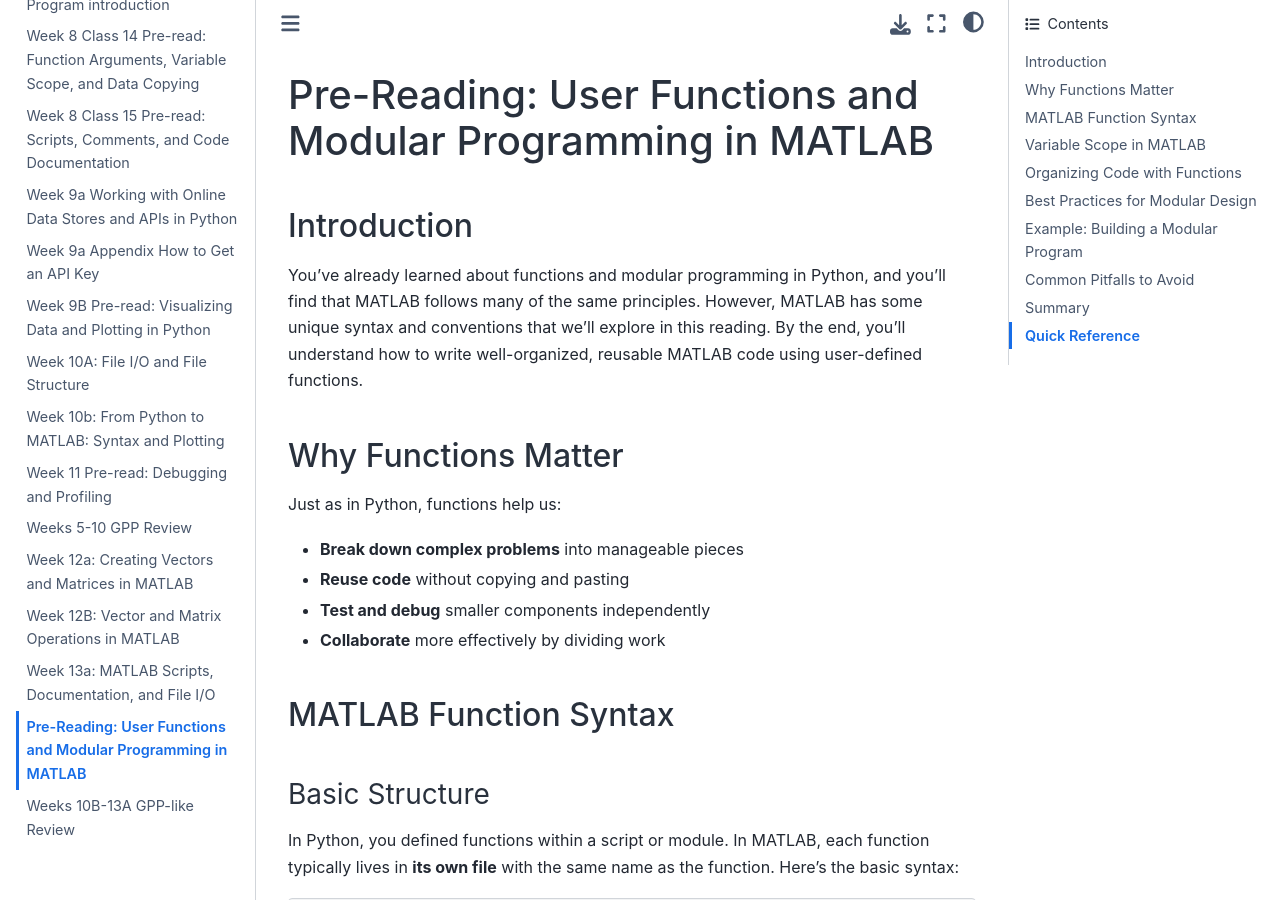
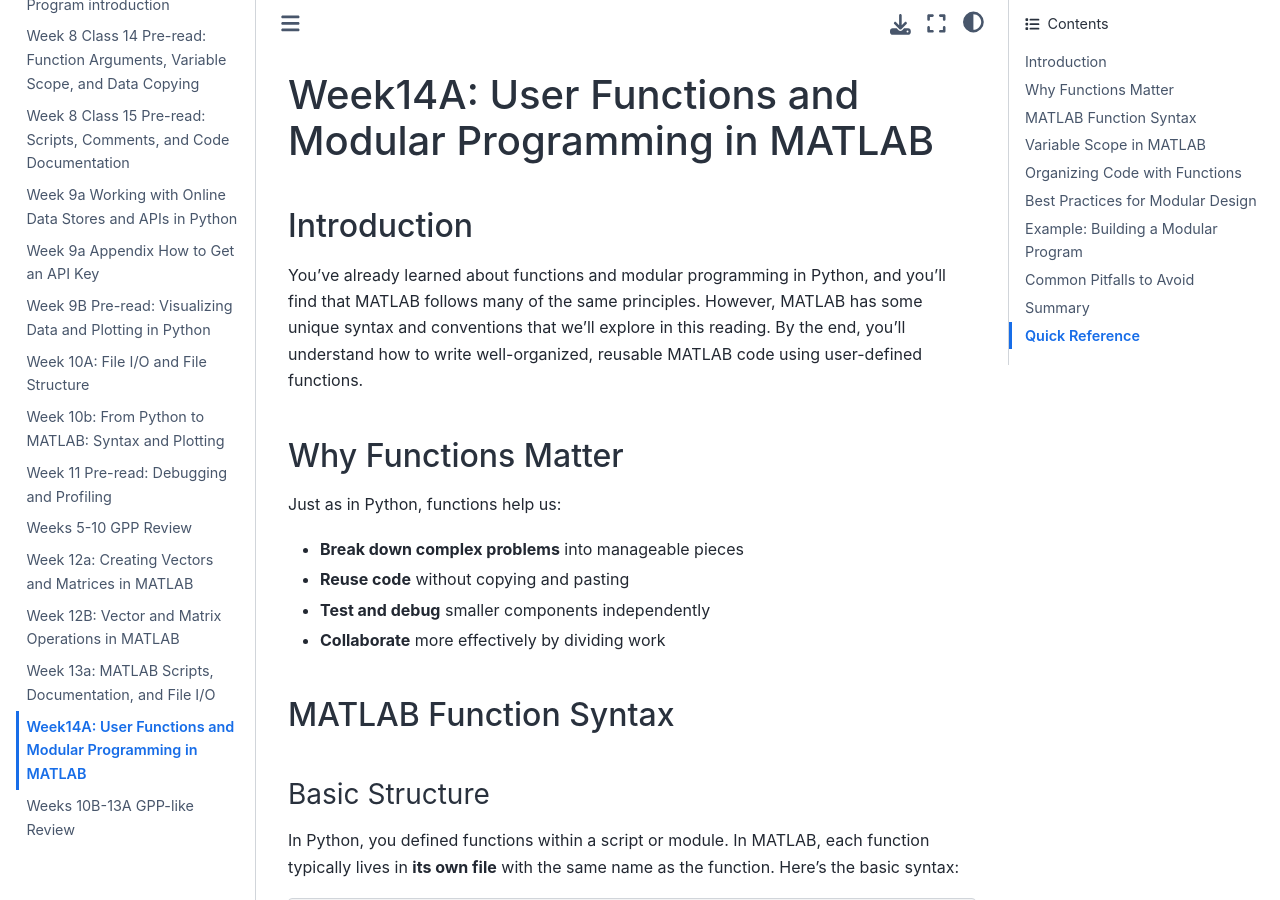
Before and after one commit to depasquale-lab/EK125, a Jupyter Book: the page built from Week14A.md, in a window 1280 px wide and 900 px high. Built offline with Jupyter Book 1.0.4 settings and Sphinx 7.4.7 and the Sphinx Book theme 1.1.4, drawn with Linux system fonts in a browser that asks for light colours.

Commit message:
Update Week14A.md
edited title to match other weeks

```diff
--- a/Week14A.md
+++ b/Week14A.md
@@ -1,4 +1,4 @@
-# Pre-Reading: User Functions and Modular Programming in MATLAB
+# Week14A: User Functions and Modular Programming in MATLAB
 
 ## Introduction
 
```
